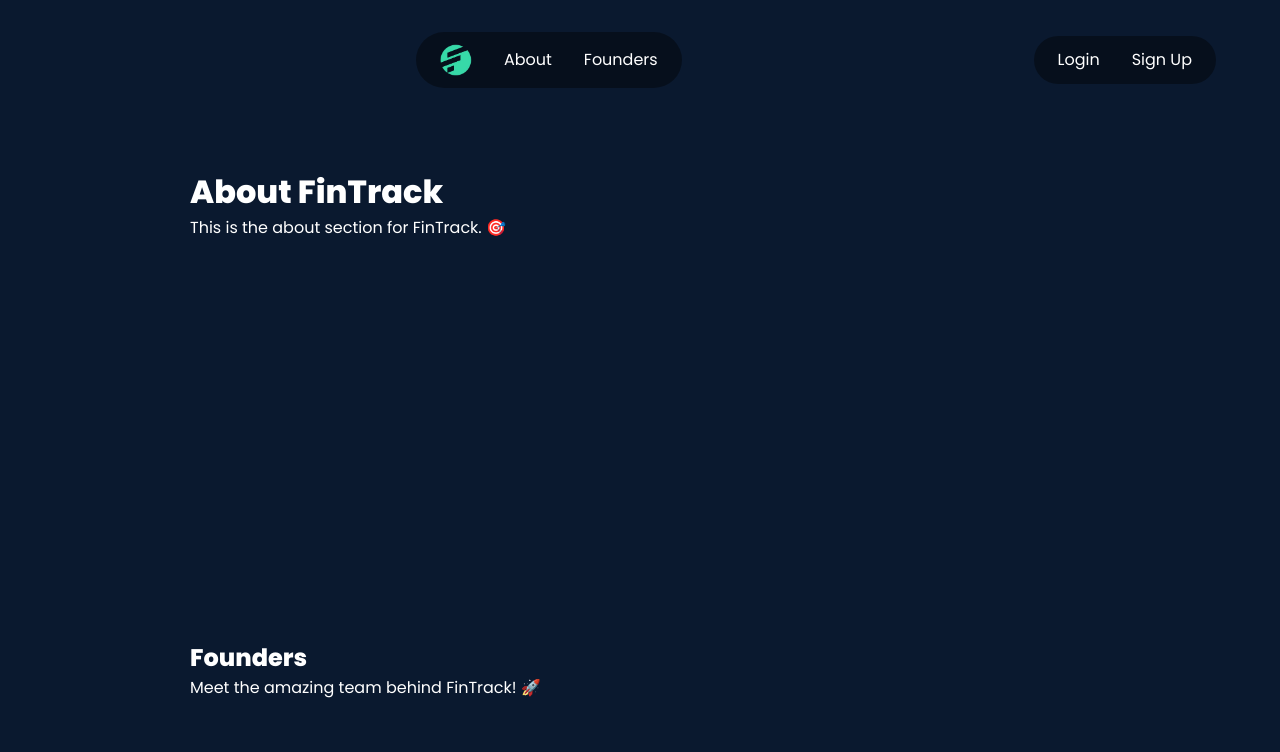
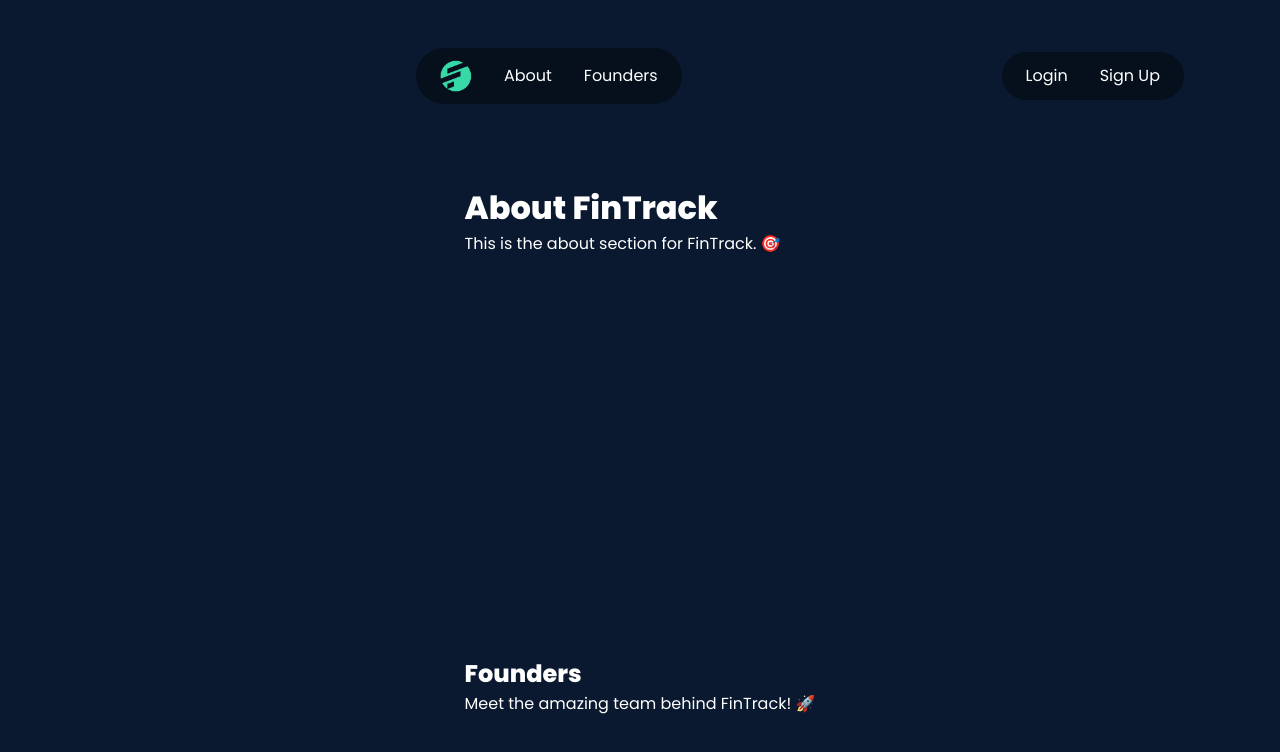
Before and after one commit to archakamk/FinTrack, a React (Vite) app: page /about in a window 1280 px wide. Shown: the top 752 px of the page. Built offline with nearby package versions, Linux system fonts and the light colour scheme.

Commit message:
Refactor AboutPage layout by wrapping main content in a main tag and adjusting footer placement

```diff
--- a/src/components/AboutPage.tsx
+++ b/src/components/AboutPage.tsx
@@ -18,6 +18,7 @@ function AboutPage() {
   return (
     <div className="about-page">
       {/* 🔼 Exact same top layout */}
+      <main className="main-panel">
       <div className="top-ui-wrapper">
         <div className="top-navbar">
           <img
@@ -29,6 +30,8 @@ function AboutPage() {
           <span className="nav-link" onClick={() => navigate('/about')}>About</span>
           <span className="nav-link" onClick={() => navigate('/about#founders')}>Founders</span>
         </div>
+
+
 
         <div className="auth-buttons">
           {!isAuthenticated ? (
@@ -66,6 +69,9 @@ function AboutPage() {
           <p>Meet the amazing team behind FinTrack! 🚀</p>
         </div>
       </div>
+        </main>
+
+        {/* Footer */}
     </div>
   )
 }
```
